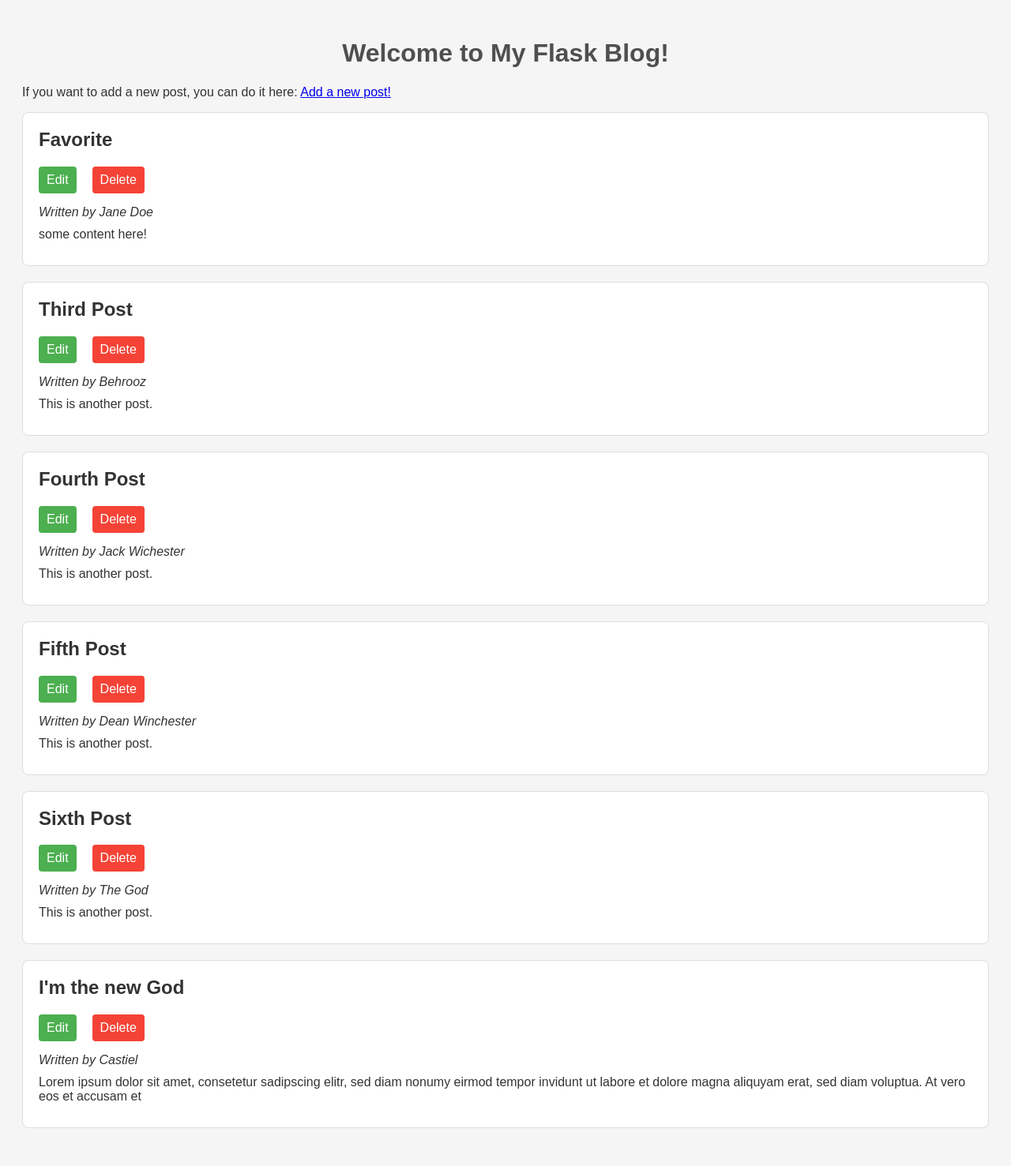
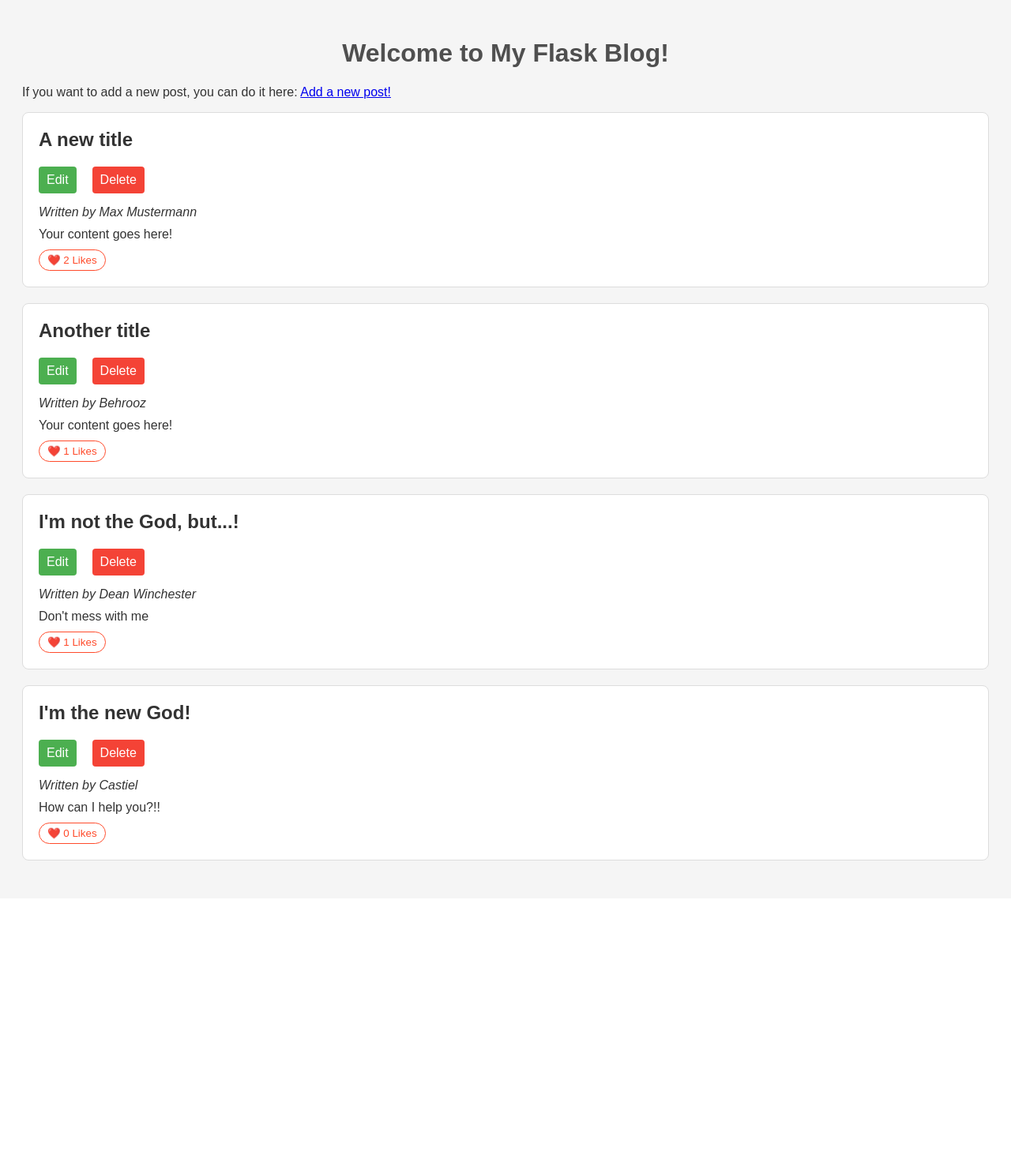
Before and after one commit to 84edu/New_Blog, a Flask app: page / in a window 1280 px wide. Shown: the whole page at 79% size. After the commit the page ends 1090 px from the top, so only its background shows below. Run offline with Flask 3, Linux system fonts and the light colour scheme.

Commit message:
Add like functionality for blog posts

```diff
--- a/app.py
+++ b/app.py
@@ -29,7 +29,7 @@ def add():
 
         with open("data.json", "w") as fileobj:
             json.dump(blog_posts, fileobj, indent=4)
-
+        return redirect(url_for("index"))
     return render_template("add.html")
 
 
@@ -61,7 +61,6 @@ def fetch_post_by_id(post_id):
 def update(post_id):
     post = fetch_post_by_id(post_id)
     if post is None:
-        # Post not found
         return "Post not found", 404
 
     if request.method == 'POST':
@@ -82,6 +81,21 @@ def update(post_id):
     return render_template("update.html", post=post)
 
 
+@app.route('/like/<int:post_id>', methods=['POST'])
+def like(post_id):
+    with open('data.json', 'r') as fileobj:
+        blog_posts = json.load(fileobj)
+
+    for post in blog_posts:
+        if post['id'] == post_id:
+            post['likes'] = post.get('likes', 0) + 1
+            break
+
+    with open('data.json', 'w') as fileobj:
+        json.dump(blog_posts, fileobj, indent=4)
+
+    return redirect(url_for('index'))
+
 
 if __name__ == '__main__':
     app.run(host="0.0.0.0", port=5000, debug=True)
--- a/data.json
+++ b/data.json
@@ -1,38 +1,29 @@
 [
     {
-        "id": 2,
-        "author": "Jane Doe",
-        "title": "Favorite",
-        "content": "some content here!"
+        "author": "Max Mustermann",
+        "title": "A new title",
+        "content": "Your content goes here!",
+        "id": 1,
+        "likes": 2
     },
     {
-        "id": 3,
         "author": "Behrooz",
-        "title": "Third Post",
-        "content": "This is another post.\r\n\r\n"
+        "title": "Another title",
+        "content": "Your content goes here!",
+        "id": 2,
+        "likes": 1
     },
     {
-        "id": 4,
-        "author": "Jack Wichester",
-        "title": "Fourth Post",
-        "content": "This is another post."
-    },
-    {
-        "id": 5,
         "author": "Dean Winchester",
-        "title": "Fifth Post",
-        "content": "This is another post."
-    },
-    {
-        "id": 6,
-        "author": "The God",
-        "title": "Sixth Post",
-        "content": "This is another post."
+        "title": "I'm not the God, but...!",
+        "content": "Don't mess with me",
+        "id": 3,
+        "likes": 1
     },
     {
         "author": "Castiel",
-        "title": "I'm the new God",
-        "content": "Lorem ipsum dolor sit amet, consetetur sadipscing elitr, sed diam nonumy eirmod tempor invidunt ut labore et dolore magna aliquyam erat, sed diam voluptua. At vero eos et accusam et",
-        "id": 8
+        "title": "I'm the new God!",
+        "content": "How can I help you?!!",
+        "id": 4
     }
 ]
--- a/static/style.css
+++ b/static/style.css
@@ -42,3 +42,18 @@ h1 {
 
 .btn-update { background-color: #4CAF50; }
 .btn-delete { background-color: #f44336; }
+
+.btn-like {
+    background: none;
+    border: 1px solid #ff4b2b;
+    color: #ff4b2b;
+    padding: 5px 10px;
+    border-radius: 20px;
+    cursor: pointer;
+    transition: 0.3s;
+}
+
+.btn-like:hover {
+    background-color: #ff4b2b;
+    color: white;
+}
--- a/templates/add.html
+++ b/templates/add.html
@@ -8,11 +8,11 @@
 <body>
     <form action="/add" method="post">
         <label for="author">Author:</label>
-        <input type="text" name="author" id="author" required>
+        <input type="text" name="author" id="author" value="Max Mustermann" required>
         <label for="title">Title:</label>
-        <input type="text" name="title" id="title" required>
+        <input type="text" name="title" id="title" value="A new title" required>
         <label for="content">Content:</label>
-        <textarea name="content" id="content" rows="5" required></textarea>
+        <textarea name="content" id="content" rows="5" required>Your content goes here!</textarea>
         <button type="submit" class="btn">Submit</button>
     </form>
 </body>
--- a/templates/index.html
+++ b/templates/index.html
@@ -9,6 +9,7 @@
 <body>
     <h1>Welcome to My Flask Blog!</h1>
     <p>If you want to add a new post, you can do it here: <a href="/add">Add a new post!</a></p>
+    {% if posts %}
         {% for post in posts %}
             <div class="post">
                 <h2>{{ post['title'] }}</h2>
@@ -21,7 +22,17 @@
                 </div>
                 <p><em>Written by {{ post['author'] }}</em></p>
                 <p>{{ post['content'] }}</p>
+                <div class="likes-section">
+                    <form action="{{ url_for('like', post_id=post.id) }}" method="post" style="display:inline;">
+                        <button type="submit" class="btn-like">
+                        ❤️ {{ post.likes if post.likes else 0 }} Likes
+                        </button>
+                    </form>
+                </div>
             </div>
         {% endfor %}
+    {% else %}
+        <p>There is no post to show! <a href="{{ url_for('add') }}">Write the first one!</a></p>
+    {% endif %}
 </body>
 </html>
--- a/templates/update.html
+++ b/templates/update.html
@@ -13,7 +13,7 @@
         <input type="text" name="new_title" id="new_title" value="{{ post.title }}" required>
         <label for="new_content">New Content:</label>
         <textarea name="new_content" id="new_content" rows="5" required>{{ post.content }}</textarea>
-        <button type="submit" class="btn">Submit</button>
+        <button type="submit" class="btn">Update</button>
     </form>
 </body>
 </html>
```
Lines whose indentation alone changed are shown as unchanged.
